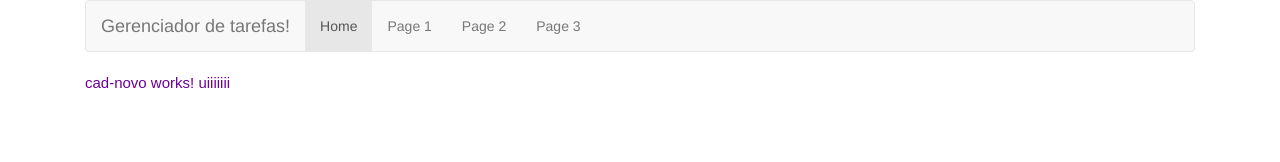
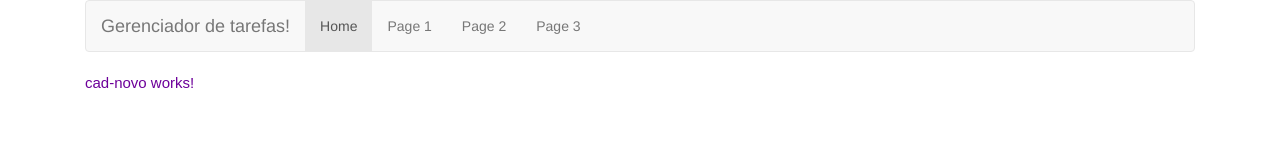
Before and after one commit to giovannirp/angular2, an Angular app in the folder gerenciador-tarefas/gerenciador-de-tarefas/: page /tarefas/cadNovo in a window 1280 px wide. Shown: the top 162 px of the page. Built offline with nearby package versions, Linux system fonts and the light colour scheme.

Commit message:
corrigindo texto de teste

```diff
--- a/gerenciador-tarefas/gerenciador-de-tarefas/src/app/tarefas/cad-novo/cad-novo.component.html
+++ b/gerenciador-tarefas/gerenciador-de-tarefas/src/app/tarefas/cad-novo/cad-novo.component.html
@@ -1,5 +1,5 @@
 <div class="cadNovo">
   <div class="novinhoTeste">
-    cad-novo works! uiiiiiii
+    cad-novo works!
   </div>
 </div>
```
